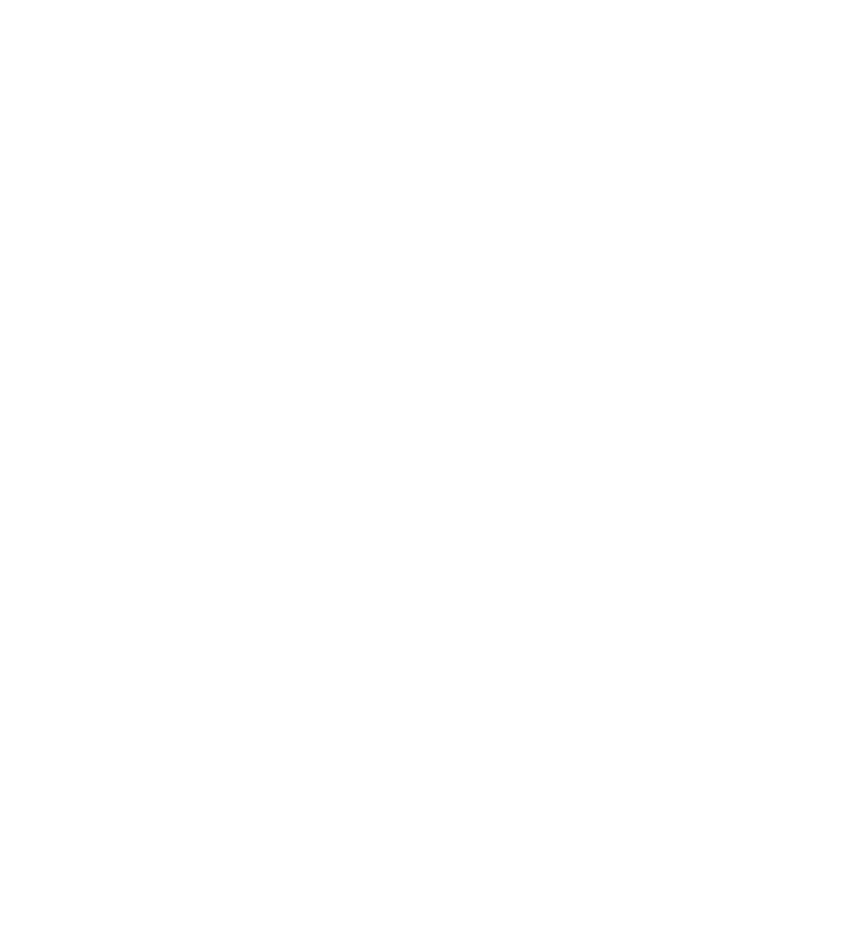
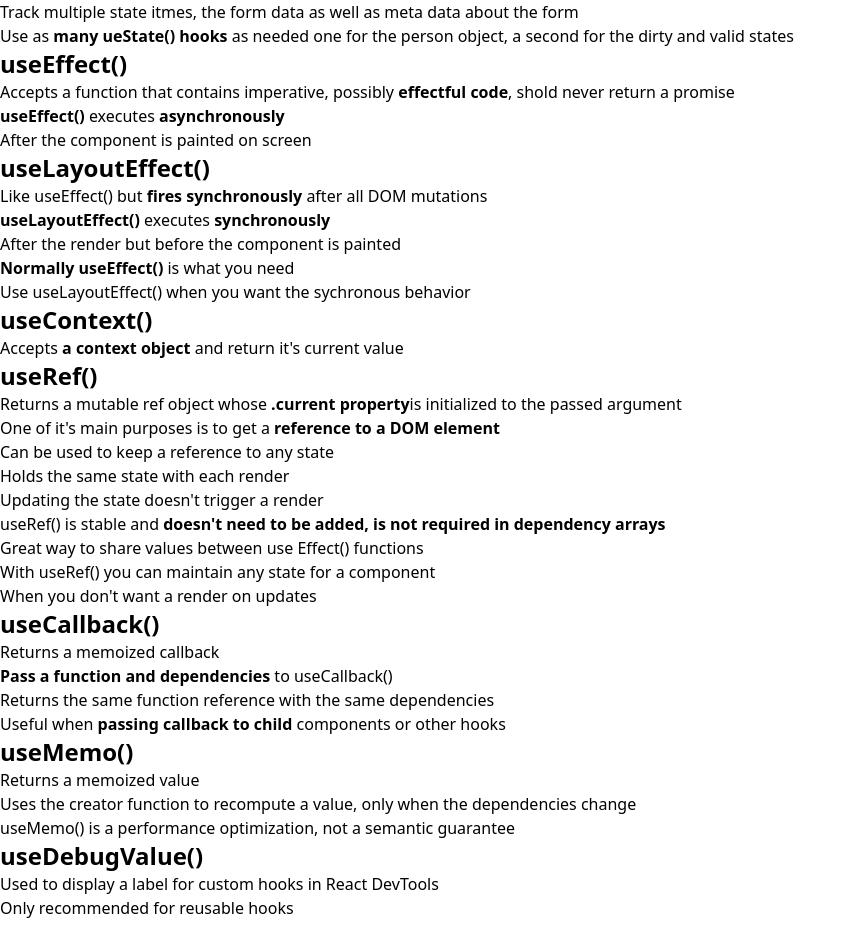
Before and after one commit to Kacperski81/hooksTypeScript, a React (Vite) app: page /about in a window 1280 px wide. Before the commit this address had no page. Shown: the part 160-1085 px from the top of the page, without its empty margins (0-857 px from the left). Before the commit the page ends 800 px from the top, so only its background shows below. Built offline with nearby package versions, Linux system fonts and the light colour scheme.

Commit message:
About page

```diff
--- a/src/App.tsx
+++ b/src/App.tsx
@@ -3,7 +3,7 @@
 import { PersonEditor } from "./person-editor";
 import { KimrofUserEditor } from "./kimrof-use-editor/KimrofUserEditor";
 import Counter from "./rules-of-hooks/Counter";
-
+import { About } from "./pages/About"
 export default function App() {
   return (
     <div>
@@ -12,7 +12,7 @@
           <Route index element={<PersonEditor />} />
           <Route path="rulesOfHooks" element={<Counter />} />
           <Route path="kimrof" element={<KimrofUserEditor />} />
-          <Route path="formik" element={<h3>Formik</h3>} />
+          <Route path="about" element={<About />} />
           <Route path="*" element={<h1>Not Found</h1>} />
 
         </Route>
--- a/src/components/AppNavbar.tsx
+++ b/src/components/AppNavbar.tsx
@@ -53,7 +53,7 @@
                     </li>
 
                     <li className="mr-2">
-                        <NavLink to="/formik">Formik</NavLink>
+                        <NavLink to="/about">About</NavLink>
                     </li>
 
                 </ul>
--- a/src/components/LabeledInput.tsx
+++ b/src/components/LabeledInput.tsx
@@ -1,8 +1,8 @@
 interface LabeledInputProps {
     label: string;
-    error: string;
+    error?: string;
     value: string | number;
-    name: string;
+    name?: string;
     onChange: (e: React.ChangeEvent<HTMLInputElement>) => void;
 }
 
--- a/src/hooks/useDebounce.ts
+++ b/src/hooks/useDebounce.ts
@@ -2,9 +2,9 @@
 
 export function useDebounce(fn: () => void, timeout: number) {
     useDebugValue('debounce')
+
     useEffect(() => {
         const handle = setTimeout(fn, timeout);
-
 
         return () => clearTimeout(handle);
     },[fn, timeout])
--- a/src/pages/About.tsx
+++ b/src/pages/About.tsx
@@ -1,5 +1,129 @@
 export function About() {
     return (
-        <div>About</div>
+        <div>
+            <h3>React Hooks</h3>
+            <ul>
+                <li>
+                    <h4 className="font-bold text-2xl">useState()</h4>
+                    <p>Returns a <strong>stateful value</strong>, and a function to update it</p>
+                    <p>useState() updater function is not required in dependecy arrays</p>
+                    {/* TODO change alert function for the modal */}
+                    <ul>
+                        <li>Track multiple state itmes, the form data as well as meta data about the form</li>
+                        <li>Use as <strong>many ueState() hooks</strong> as needed one for the person object, a second for the dirty and valid states</li>
+                    </ul>
+                </li>
+                <li>
+                    <h4 className="font-bold text-2xl">useEffect()</h4>
+                    <p>Accepts a function that contains imperative, possibly <strong>effectful code</strong>, shold never return a promise</p>
+                    <ul>
+                        <li><strong>useEffect()</strong> executes <strong>asynchronously</strong></li>
+                        <li>After the component is painted on screen</li>
+                    </ul>
+                </li>
+                <li>
+                    <h4 className="font-bold text-2xl">useLayoutEffect()</h4>
+                    <p>Like useEffect() but <strong>fires synchronously</strong> after all DOM mutations</p>
+                    <ul>
+                        <li><strong>useLayoutEffect()</strong> executes <strong>synchronously</strong></li>
+                        <li>After the render but before the component is painted</li>
+                        <li><strong>Normally useEffect()</strong> is what you need</li>
+                        <li>Use useLayoutEffect() when you want the sychronous behavior</li>
+                    </ul>
+                </li>
+                <li>
+                    <h4 className="font-bold text-2xl">useContext()</h4>
+                    <p>Accepts <strong>a context object</strong> and return it's current value</p>
+                </li>
+                <li>
+                    <h4 className="font-bold text-2xl">useRef()</h4>
+                    <p>Returns a mutable ref object whose <strong>.current property</strong>is initialized to the passed argument</p>
+                    <ul>
+                        <li>One of it's main purposes is to get a <strong>reference to a DOM element</strong></li>
+                        <li>Can be used to keep a reference to any state</li>
+                        <li>Holds the same state with each render</li>
+                        <li>Updating the state doesn't trigger a render</li>
+                        <li>useRef() is stable and <strong>doesn't need to be added, is not required in dependency arrays</strong></li>
+                        <li>Great way to share values between use Effect() functions</li>
+                        <li>With useRef() you can maintain any state for a component</li>
+                        <li>When you don't want a render on updates</li>
+                    </ul>
+                </li>
+                <li>
+                    <h4 className="font-bold text-2xl">useCallback()</h4>
+                    <p>Returns a memoized callback</p>
+                    <ul>
+                        <li><strong>Pass a function and dependencies</strong> to useCallback()</li>
+                        <li>Returns the same function reference with the same dependencies</li>
+                        <li>Useful when <strong>passing callback to child</strong> components or other hooks</li>
+
+                    </ul>
+                </li>
+                <li>
+                    <h4 className="font-bold text-2xl">useMemo()</h4>
+                    <p>Returns a memoized value</p>
+                    <ul>
+                        <li>Uses the creator function to recompute a value, only when the dependencies change</li>
+                        <li>useMemo() is a performance optimization, not a semantic guarantee</li>
+                    </ul>
+                </li>
+                <li>
+                    <h4 className="font-bold text-2xl">useDebugValue()</h4>
+                    <ul>
+                        <li>Used to display a label for custom hooks in React DevTools</li>
+                        <li>Only recommended for reusable hooks</li>
+                    </ul>
+                </li>
+                <li>
+                    <h4 className="font-bold text-2xl">useReducer()</h4>
+                    <ul>
+                        <li><strong>useReducer() is </strong>the <strong>more powerful </strong>brother of useState()</li>
+                        <li>Internally useState() is just a special useReducer()</li>
+                        <li><strong>Dispatch action objects</strong> and use a reducer function to create state, very similar to how Redux works</li>
+                        <li>The state is still <strong>tied to a component</strong> not global like with Redux</li>
+                    </ul>
+                </li>
+            </ul>
+            <h3 className="text-2xl">Custom Hooks Person editor</h3>
+            <ul>
+                <li>Make component code reusable</li>
+                <li>Great for extrascting code from componnets. Even when reuse is not a goal</li>
+                <li>Custom hooks can use other React hooks as needed.</li>
+                <li>Custom hooks must be functions named 'use...'</li>
+            </ul>
+            <ul>
+                <li>
+                    <h4 className="font-bold text-2xl">usePerson()</h4>
+                    <p>Takes an initial person as an input argument, returns person and setPerson</p>
+                </li>
+                <li>
+                    <h4 className="font-bold text-2xl">useDebounce()</h4>
+                    <p>Creating a <strong>debounce hook with useEffect()</strong></p>
+                    <ul>
+                        <li>Execute the code vie a setTimeout()</li>
+                        <li>Cancel the setTimeout() in the cleanup</li>
+                    </ul>
+                </li>
+                <li>
+                    <h4 className="font-bold text-2xl">useThrottle()</h4>
+                    <ul>
+                        <li>A debounced functions is only called after it has not been called for a specified duration</li>
+                        <li>A throttled function is called once after ever timeout</li>
+                    </ul>
+                </li>
+                <li>
+                    <h4 className="font-bold text-2xl">useIsMounted()</h4>
+                    <p>useRef() + useLayoutEffect()</p>
+                </li>
+                <li>
+                    <h4 className="font-bold text-2xl">useWillUnmount()</h4>
+                    <p>Creating an <strong>unmount hook with the useEffect()</strong></p>
+                    <ul>
+                        <li>Execute the passed code in the effect cleanup</li>
+                        <li>Use a ref so there are no dependencies</li>
+                    </ul>
+                </li>
+            </ul>
+        </div>
     )
 }
```
